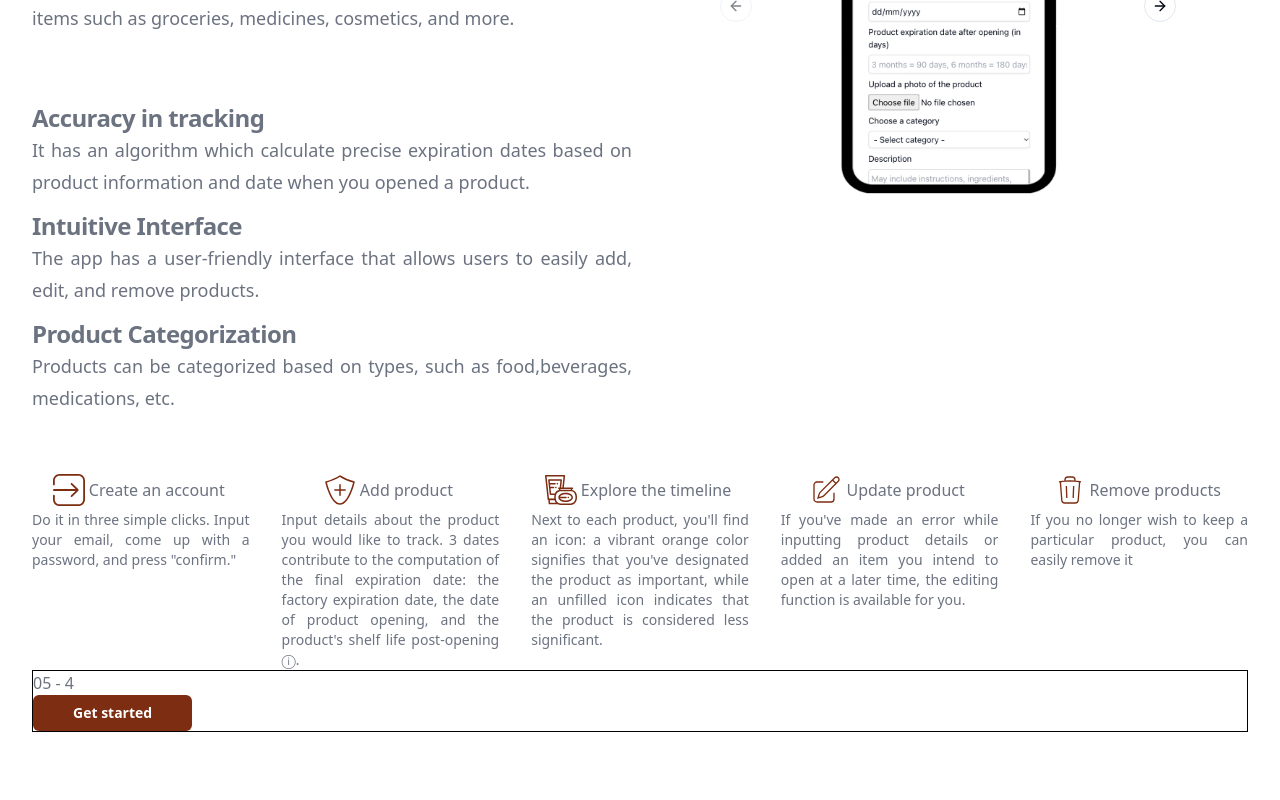
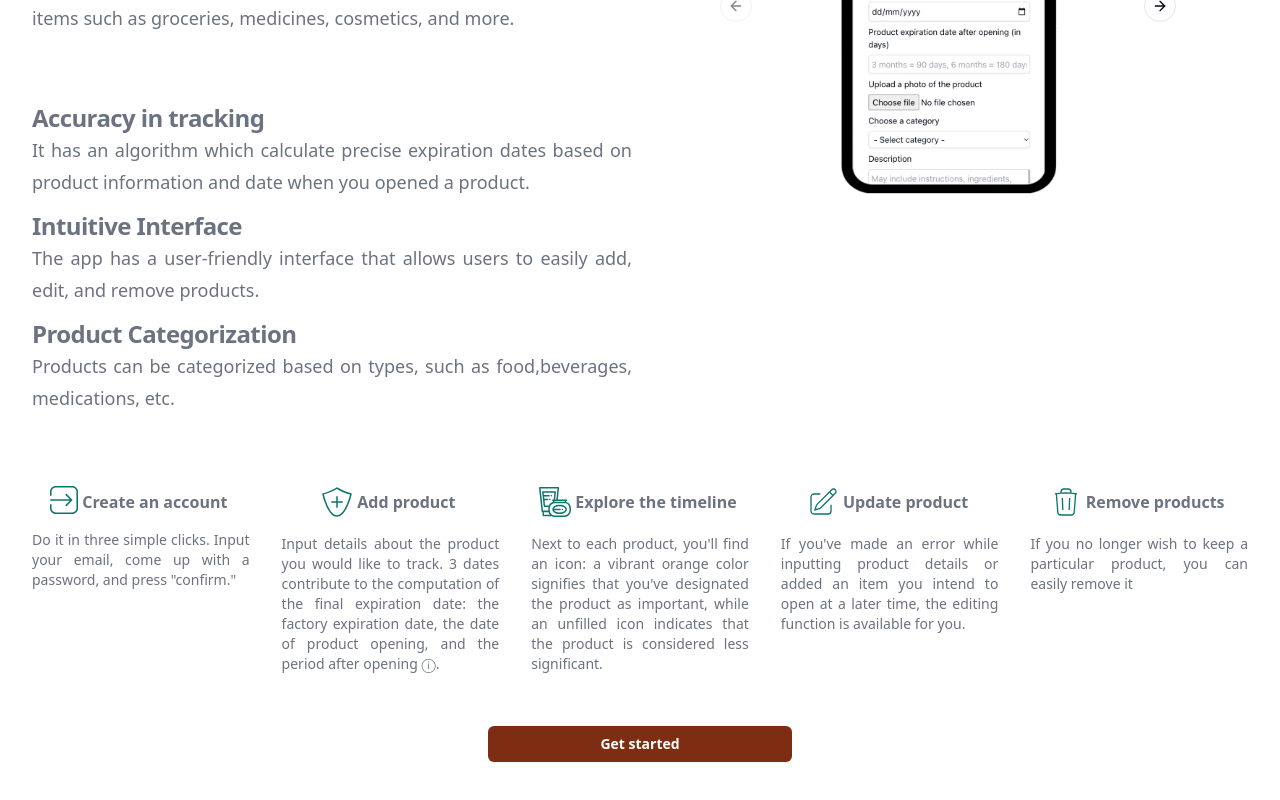
Before and after one commit to alenamosk/ExpiroShield, a Next.js app in the folder front/: page / in a window 1280 px wide. Shown: the part 322-1122 px from the top of the page. Before the commit the page ends 1094 px from the top, so only its background shows below. Built offline with nearby package versions, Linux system fonts and the light colour scheme.

Commit message:
more styling to the index.tsx

```diff
--- a/front/src/pages/index.tsx
+++ b/front/src/pages/index.tsx
@@ -103,13 +103,13 @@ export default function Home() {
         </div>
 
         <div className="col-span-4 text-gray-500 ">
-          <div className="col-span-4 relative grid grid-cols-1 gap-8 mt-10 text-justify md:grid-cols-3 lg:max-w-none lg:grid-cols-5 ">
+          <div className="col-span-4 relative grid grid-cols-1 gap-8 mt-10 my-10 text-justify md:grid-cols-3 lg:max-w-none lg:grid-cols-5 ">
             {/* <h1>Usage</h1> */}
 
             <div className="">
-              <div className="flex justify-center h-10 p-1 shrink-0">
-                <LoginIcon fill="#7c2d12" stroke="none" />
-                <p className="p-1 ">Create an account </p>
+              <div className="flex justify-start h-9 p-1 my-3 shrink-0 sm:justify-center">
+                <LoginIcon fill="#0f766d" stroke="none" />
+                <p className="p-1 font-bold">Create an account </p>
               </div>
 
               <p className="text-sm">
@@ -119,23 +119,23 @@ export default function Home() {
             </div>
 
             <div className="">
-              <div className="flex justify-center h-10 p-1 shrink-0">
-                <ShieldIcon fill="#7c2d12" stroke="none" />
-                <p className="p-1">Add product</p>
+              <div className="flex justify-start h-10 p-1 my-3 shrink-0 sm:justify-center">
+                <ShieldIcon fill="#0f766d" stroke="none" />
+                <p className="p-1 font-bold">Add product</p>
               </div>
 
               <p className="text-sm">
                 Input details about the product you would like to track. 3 dates
                 contribute to the computation of the final expiration date: the
                 factory expiration date, the date of product opening, and the
-                product's shelf life post-opening ⓘ.
+                period after opening ⓘ.
               </p>
             </div>
 
             <div className="">
-              <div className="flex justify-center h-10 p-1 shrink-0">
-                <ProductsIcon fill="#7c2d12" stroke="none" />
-                <p className="p-1">Explore the timeline</p>
+              <div className="flex justify-start h-10 p-1 my-3 shrink-0 sm:justify-center">
+                <ProductsIcon fill="#0f766d" stroke="none" />
+                <p className="p-1 font-bold">Explore the timeline</p>
               </div>
 
               <p className="text-sm">
@@ -148,9 +148,9 @@ export default function Home() {
             </div>
 
             <div className="">
-              <div className="flex justify-center h-10 p-1 shrink-0">
-                <EditIcon fill="none" stroke="#7c2d12" />
-                <p className="p-1">Update product</p>
+              <div className="flex justify-start h-10 p-1 my-3 shrink-0 sm:justify-center">
+                <EditIcon fill="none" stroke="#0f766d" />
+                <p className="p-1 font-bold">Update product</p>
               </div>
 
               <p className="text-sm">
@@ -161,9 +161,9 @@ export default function Home() {
             </div>
 
             <div className="">
-              <div className="flex justify-center h-10 p-1 shrink-0">
-                <DeleteIcon fill="none" stroke="#7c2d12" />
-                <p className="p-1">Remove products</p>
+              <div className="flex justify-start h-10 p-1 my-3 shrink-0 sm:justify-center">
+                <DeleteIcon fill="none" stroke="#0f766d" />
+                <p className="p-1 font-bold">Remove products</p>
               </div>
 
               <p className="text-sm">
@@ -173,10 +173,9 @@ export default function Home() {
             </div>
           </div>
 
-          <div className="col-span-4 border border-black">
-            <p>05 - 4</p>
+          <div className="flex justify-center col-span-4 ">
             <Link href="/register">
-              <button className="rounded-md bg-orange-900 px-10 py-2 text-sm font-semibold text-white shadow-sm hover:bg-orange-500 focus-visible:outline focus-visible:outline-2 focus-visible:outline-offset-2 focus-visible:outline-orange-600">
+              <button className="rounded-md bg-orange-900 px-28 py-2 my-3 text-sm font-semibold text-white shadow-sm hover:bg-orange-500 focus-visible:outline focus-visible:outline-2 focus-visible:outline-offset-2 focus-visible:outline-orange-600">
                 Get started
               </button>
             </Link>
```
